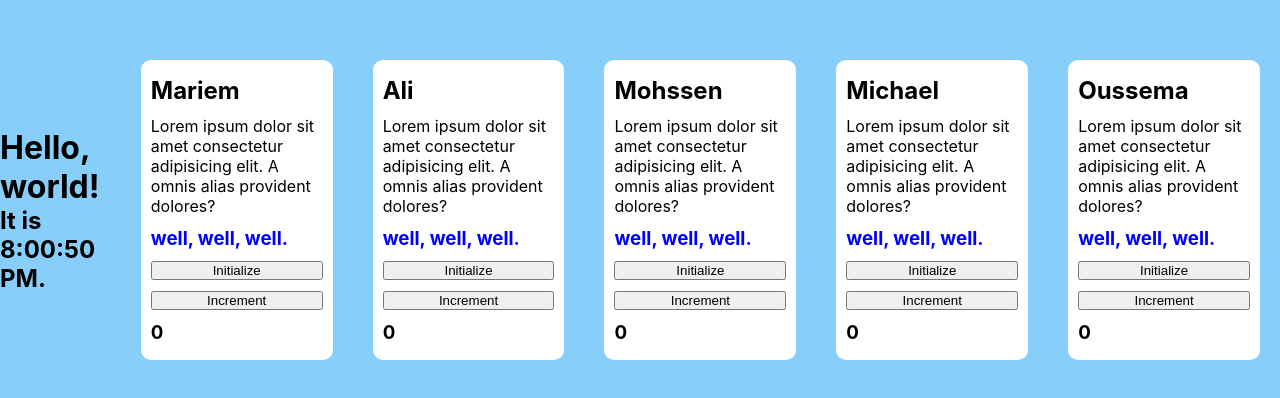
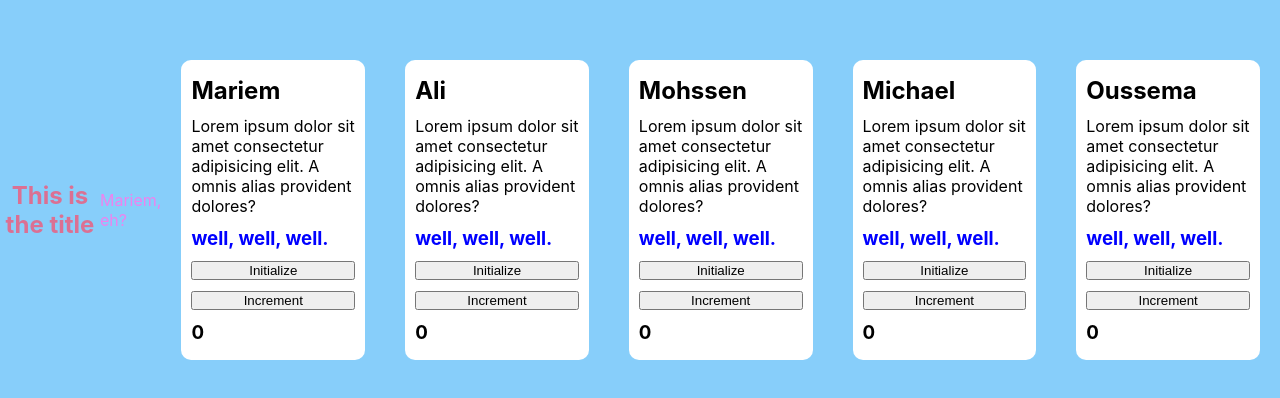
Before and after one commit to MariemBok/MERN-Stack-Project, a React (Create React App) app in the folder first_react_project/: page / in a window 1280 px wide. Shown: the part 190-588 px from the top of the page. Built offline with nearby package versions, Linux system fonts and the light colour scheme.

Commit message:
testing out styled-components

```diff
--- a/first_react_project/package.json
+++ b/first_react_project/package.json
@@ -9,6 +9,7 @@
     "react": "^17.0.2",
     "react-dom": "^17.0.2",
     "react-scripts": "5.0.0",
+    "styled-components": "^5.3.3",
     "web-vitals": "^2.1.4"
   },
   "scripts": {
--- a/first_react_project/src/App.js
+++ b/first_react_project/src/App.js
@@ -1,12 +1,22 @@
 import React from "react";
 import Tweet from "./Tweet";
 import Clock from "./Clock";
+import styled from "styled-components";
 import "./App.css";
 
 function App() {
+  const Title = styled.h3`
+  font-size: 1.5em;
+  text-align: center;
+  color: palevioletred;
+`;
+  const Mariem = styled.p`
+  color: violet;
+  `;
   return (
     <div className="app">
-      <Clock/>
+      <Title>This is the title</Title>
+      <Mariem>Mariem, eh?</Mariem>
       <Tweet name="Mariem"/>
       <Tweet name="Ali"/>
       <Tweet name="Mohssen"/>
--- a/first_react_project/src/Clock.js
+++ b/first_react_project/src/Clock.js
@@ -1,5 +1,4 @@
 import React from 'react';
-import { ReactDOM } from 'react';
 
 class Clock extends React.Component {
     constructor(props) {
```
Also changed, not shown: 1 other file (tests, documents, lock files or other folders).
